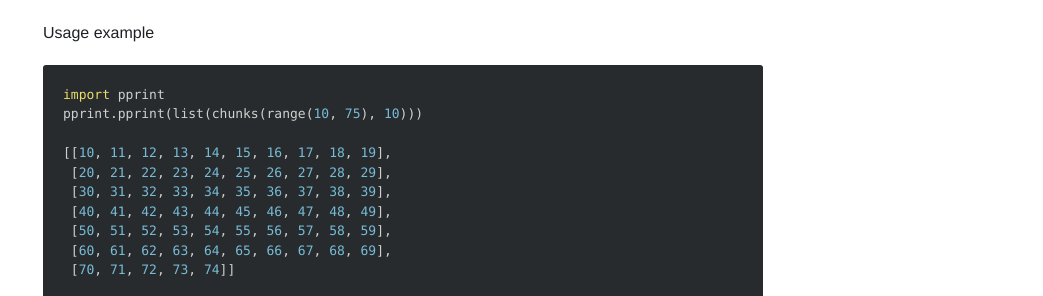
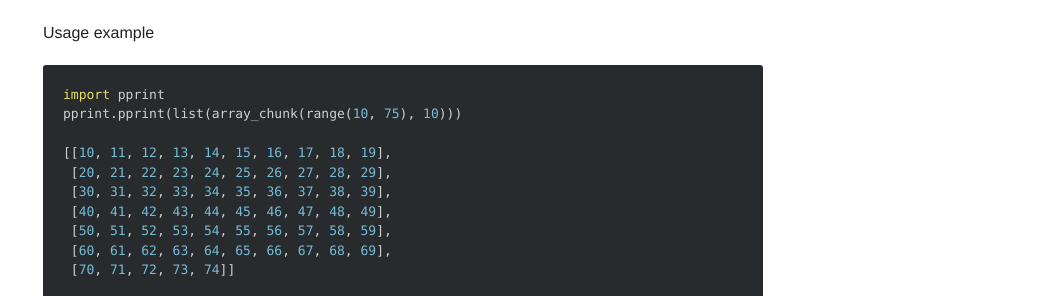
Before and after one commit to MadFaill/madfaill.github.io, a Jekyll site: the page built from _posts/2015-09-07-python-array_chunk.md, in a window 1280 px wide. Shown: the part 332-628 px from the top of the page, without its empty margins (237-1280 px from the left). Built offline with Jekyll 4.4.1, drawn with Linux system fonts in a browser that asks for light colours; nearby versions of some CDN libraries; Markdown is read by kramdown in place of the engine named in the settings.

Commit message:
modify article

```diff
--- a/_posts/2015-09-07-python-array_chunk.md
+++ b/_posts/2015-09-07-python-array_chunk.md
@@ -12,7 +12,7 @@ tags: [python]
 
 {% highlight python %}
 import pprint
-pprint.pprint(list(chunks(range(10, 75), 10)))
+pprint.pprint(list(array_chunk(range(10, 75), 10)))
 
 [[10, 11, 12, 13, 14, 15, 16, 17, 18, 19],
  [20, 21, 22, 23, 24, 25, 26, 27, 28, 29],
```
